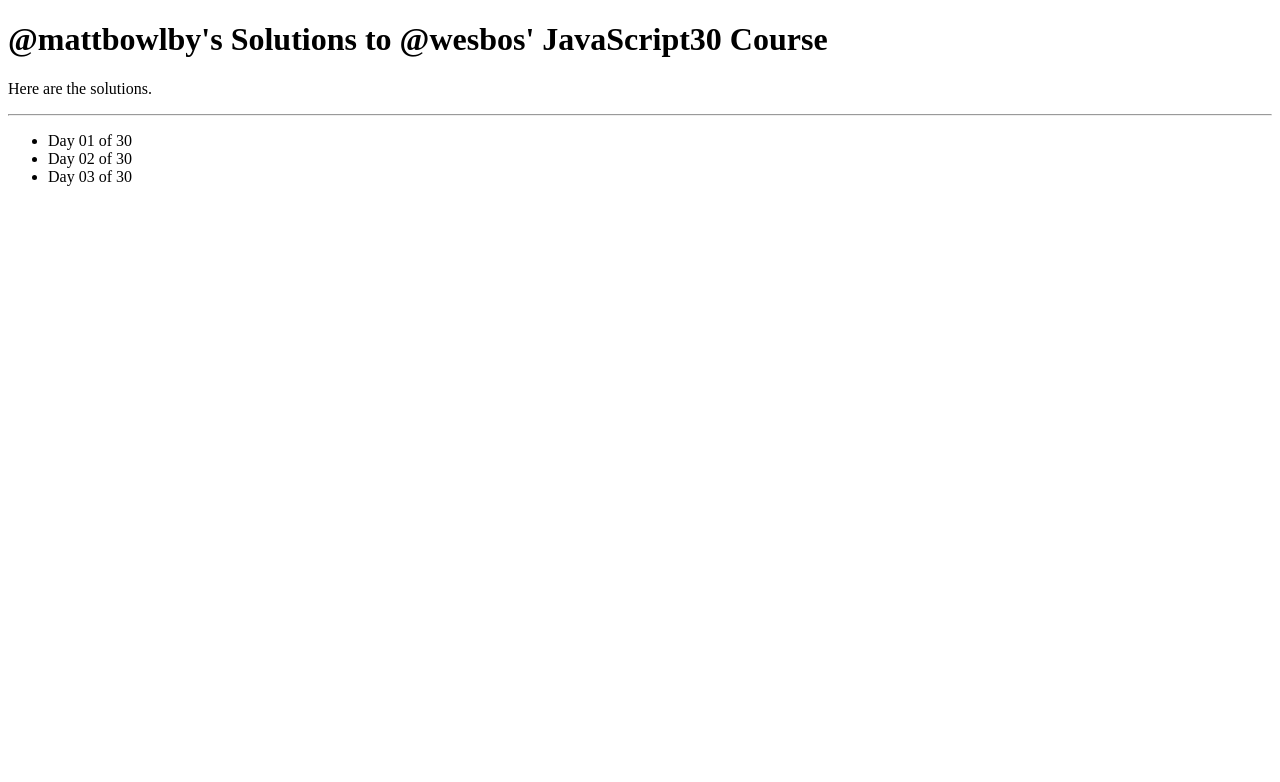
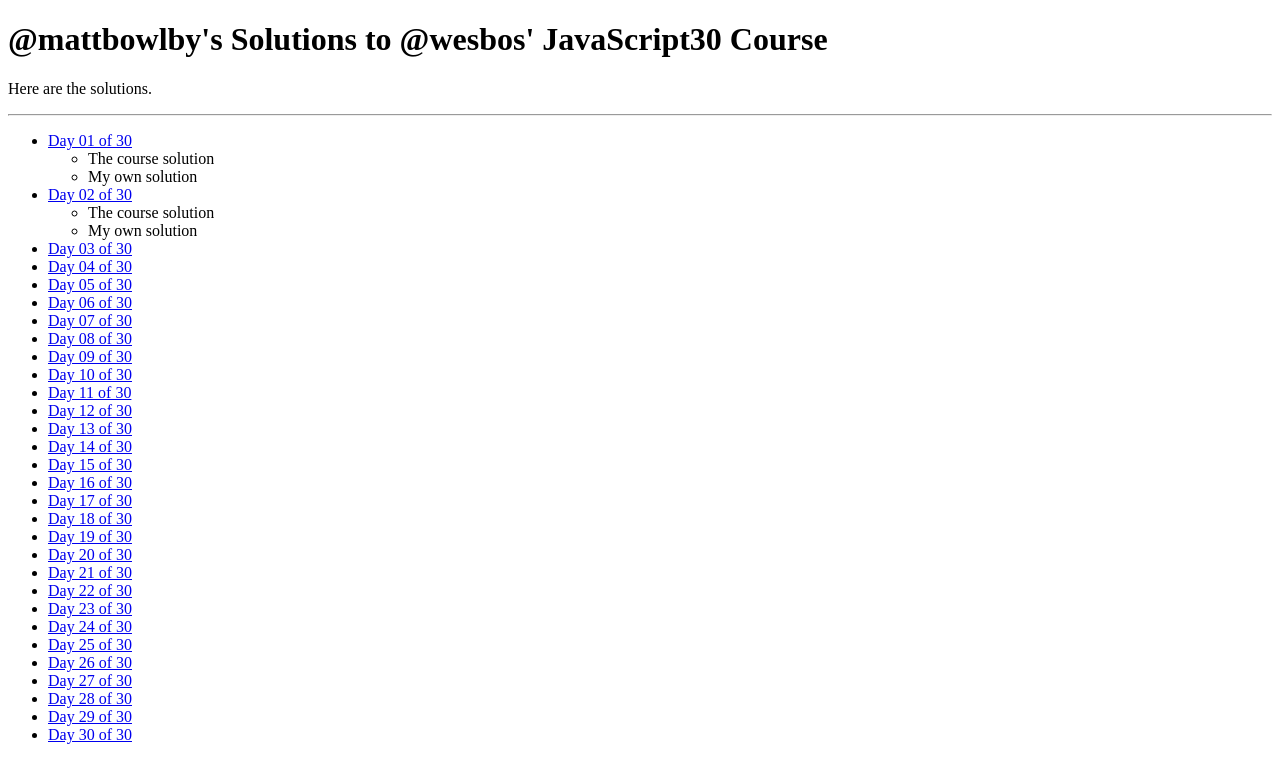
Before and after one commit to mattbowlby/JavaScript30, a plain HTML site: page index.html in a window 1280 px wide. Drawn offline with Linux system fonts and the light colour scheme.

Commit message:
updated index.html

```diff
--- a/index.html
+++ b/index.html
@@ -22,9 +22,48 @@
 <hr>
 
 <ul>
-	<li>Day 01 of 30</li>
-	<li>Day 02 of 30</li>
-	<li>Day 03 of 30</li>
+	<li><a href="day01/index.html">Day 01 of 30</a><br>
+		<ul>
+			<li>The course solution</li>
+			<li>My own solution</li>
+		</ul>
+	</li>
+
+	<li><a href="day02/index.html">Day 02 of 30</a>
+		<ul>
+			<li>The course solution</li>
+			<li>My own solution</li>
+		</ul>
+	</li>
+
+	<li><a href="day03/index.html">Day 03 of 30</a></li>
+	<li><a href="day04/index.html">Day 04 of 30</a></li>
+	<li><a href="day05/index.html">Day 05 of 30</a></li>
+	<li><a href="day06/index.html">Day 06 of 30</a></li>
+	<li><a href="day07/index.html">Day 07 of 30</a></li>
+	<li><a href="day08/index.html">Day 08 of 30</a></li>
+	<li><a href="day09/index.html">Day 09 of 30</a></li>
+	<li><a href="day10/index.html">Day 10 of 30</a></li>
+	<li><a href="day11/index.html">Day 11 of 30</a></li>
+	<li><a href="day12/index.html">Day 12 of 30</a></li>
+	<li><a href="day13/index.html">Day 13 of 30</a></li>
+	<li><a href="day14/index.html">Day 14 of 30</a></li>
+	<li><a href="day15/index.html">Day 15 of 30</a></li>
+	<li><a href="day16/index.html">Day 16 of 30</a></li>
+	<li><a href="day17/index.html">Day 17 of 30</a></li>
+	<li><a href="day18/index.html">Day 18 of 30</a></li>
+	<li><a href="day19/index.html">Day 19 of 30</a></li>
+	<li><a href="day20/index.html">Day 20 of 30</a></li>
+	<li><a href="day21/index.html">Day 21 of 30</a></li>
+	<li><a href="day22/index.html">Day 22 of 30</a></li>
+	<li><a href="day23/index.html">Day 23 of 30</a></li>
+	<li><a href="day24/index.html">Day 24 of 30</a></li>
+	<li><a href="day25/index.html">Day 25 of 30</a></li>
+	<li><a href="day26/index.html">Day 26 of 30</a></li>
+	<li><a href="day27/index.html">Day 27 of 30</a></li>
+	<li><a href="day28/index.html">Day 28 of 30</a></li>
+	<li><a href="day29/index.html">Day 29 of 30</a></li>
+	<li><a href="day30/index.html">Day 30 of 30</a></li>
 </ul>
 
 
```
Also changed, not shown: day01/index.html (added, +66 -0 lines), day01/index-START.html (renamed from 01 - JavaScript Drum Kit/index-START.html), day01/style.css (renamed from 01 - JavaScript Drum Kit/style.css), 22 other files.
